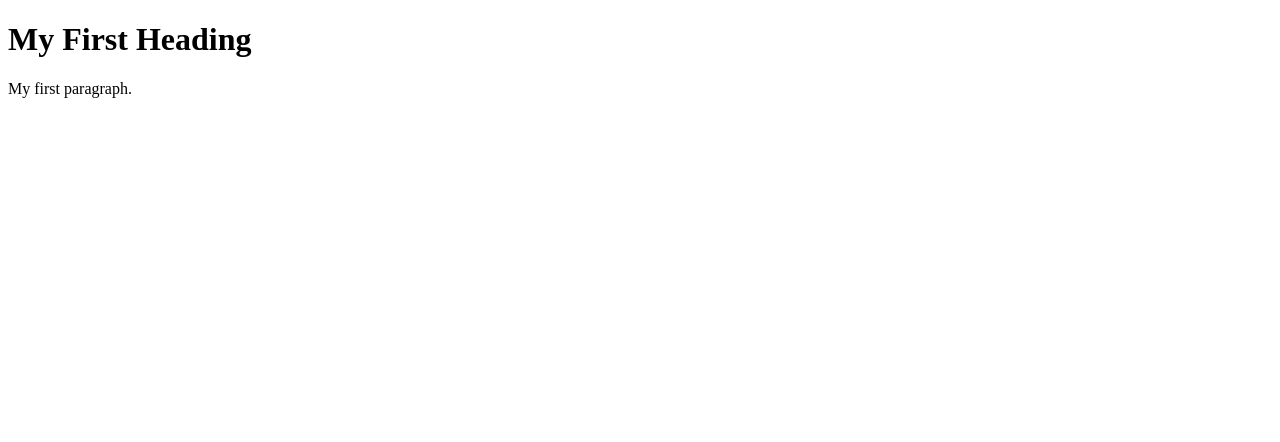
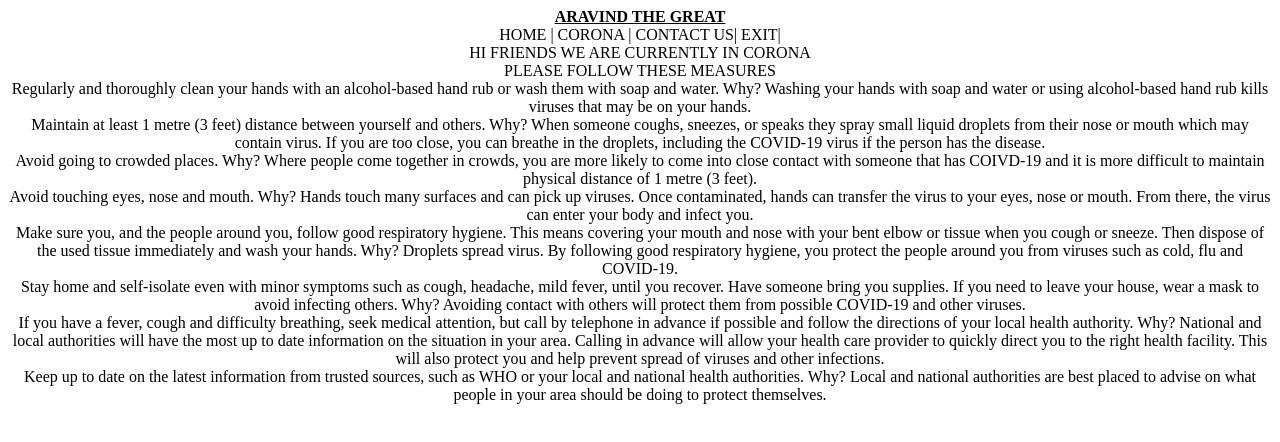
Before and after one commit to aravindvenkatachalam123/html, a plain HTML site: page index.html in a window 1280 px wide. Drawn offline with Linux system fonts and the light colour scheme.

Commit message:
Update index.html

```diff
--- a/index.html
+++ b/index.html
@@ -1,10 +1,19 @@
 <!DOCTYPE html>
 <html>
-<body>
-
-<h1>My First Heading</h1>
-
-<p>My first paragraph.</p>
-
-</body>
-</html>
+  <bodyLINK ="BLUE">
+<center>
+<b><U>ARAVIND THE GREAT</U></B><BR>
+ HOME | CORONA | CONTACT US| EXIT|<br>
+ HI FRIENDS WE ARE CURRENTLY IN CORONA<BR>
+PLEASE FOLLOW THESE MEASURES<BR>
+Regularly and thoroughly clean your hands with an alcohol-based hand rub or wash them with soap and water. Why? Washing your hands with soap and water or using alcohol-based hand rub kills viruses that may be on your hands.<br>
+Maintain at least 1 metre (3 feet) distance between yourself and others. Why? When someone coughs, sneezes, or speaks they spray small liquid droplets from their nose or mouth which may contain virus. If you are too close, you can breathe in the droplets, including the COVID-19 virus if the person has the disease.<br>
+Avoid going to crowded places. Why? Where people come together in crowds, you are more likely to come into close contact with someone that has COIVD-19 and it is more difficult to maintain physical distance of 1 metre (3 feet).<br>
+Avoid touching eyes, nose and mouth. Why? Hands touch many surfaces and can pick up viruses. Once contaminated, hands can transfer the virus to your eyes, nose or mouth. From there, the virus can enter your body and infect you.<br>
+Make sure you, and the people around you, follow good respiratory hygiene. This means covering your mouth and nose with your bent elbow or tissue when you cough or sneeze. Then dispose of the used tissue immediately and wash your hands. Why? Droplets spread virus. By following good respiratory hygiene, you protect the people around you from viruses such as cold, flu and COVID-19.<br>
+Stay home and self-isolate even with minor symptoms such as cough, headache, mild fever, until you recover. Have someone bring you supplies. If you need to leave your house, wear a mask to avoid infecting others. Why? Avoiding contact with others will protect them from possible COVID-19 and other viruses.<br>
+If you have a fever, cough and difficulty breathing, seek medical attention, but call by telephone in advance if possible and follow the directions of your local health authority. Why? National and local authorities will have the most up to date information on the situation in your area. Calling in advance will allow your health care provider to quickly direct you to the right health facility. This will also protect you and help prevent spread of viruses and other infections.<br>
+Keep up to date on the latest information from trusted sources, such as WHO or your local and national health authorities. Why? Local and national authorities are best placed to advise on what people in your area should be doing to protect themselves.<br>
+</CENTER>
+  </body>
+  </html>
```
